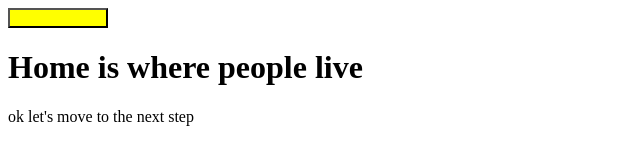
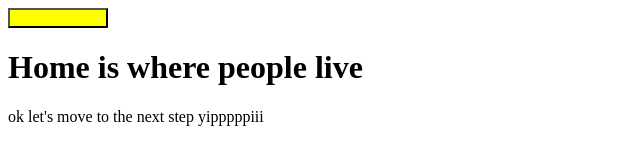
Before and after one commit to N-Adeodatus/web, a plain HTML site: page index.html in a window 1280 px wide. Shown: the whole page, without its empty margins (0-640 px from the left). Drawn offline with Linux system fonts and the light colour scheme; no server answers.

Commit message:
making my website better

```diff
--- a/index.html
+++ b/index.html
@@ -10,7 +10,7 @@
     <body>
         <button id="but"></button>
         <h1 id="halo"></h1>
-        <div id="here">ok let's move to the next step</div>
+        <div id="here">ok let's move to the next step yipppppiii</div>
 
         <script type="module" src="index.js"></script>
     </body>
```
